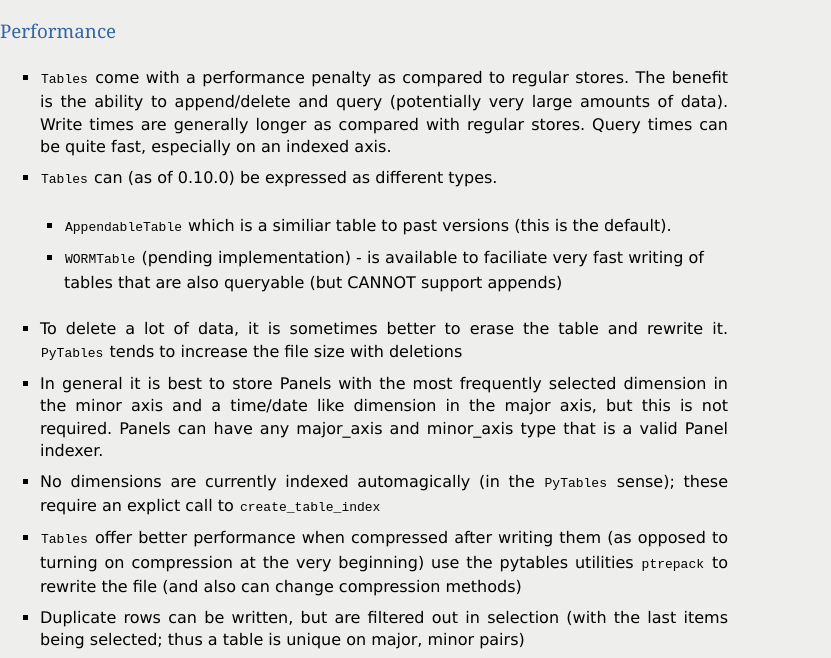
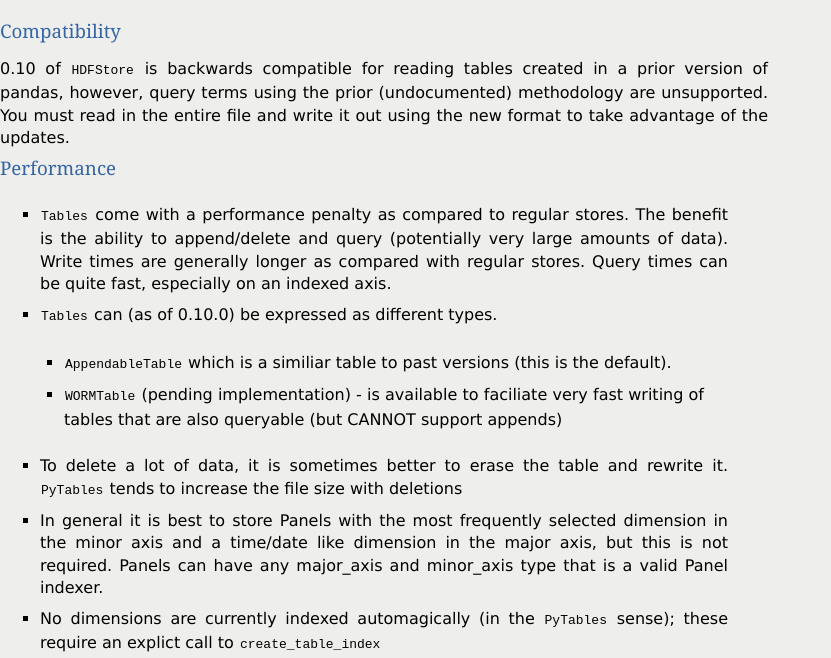
Before and after one commit to mobogaqc/pandas, a Sphinx documentation site: the page built from doc/source/io.rst, in a window 1280 px wide and 900 px high, scrolled down 18321 px, cut to the strip 242-900 px from the top of the window. Shown: the whole strip, without its empty margins (0-831 px from the left). Built offline with Sphinx 7.4.7, drawn with Linux system fonts in a browser that asks for light colours; formulas are drawn with MathJax 3; the version number is read from the project's files by our own code.

Commit message:
DOC: added compatibiliy warning in whatsnew and io for HDFStore

```diff
--- a/doc/source/io.rst
+++ b/doc/source/io.rst
@@ -1158,6 +1158,13 @@
         store.append('wp_big_strings', wp)
         store.select('wp_big_strings')
 
+Compatibility
+~~~~~~~~~~~~~
+
+0.10 of ``HDFStore`` is backwards compatible for reading tables created in a prior version of pandas,
+however, query terms using the prior (undocumented) methodology are unsupported. You must read in the entire
+file and write it out using the new format to take advantage of the updates.
+
 
 Performance
 ~~~~~~~~~~~
```
Also changed, not shown: doc/source/v0.10.0.txt (+6 -1 lines).
